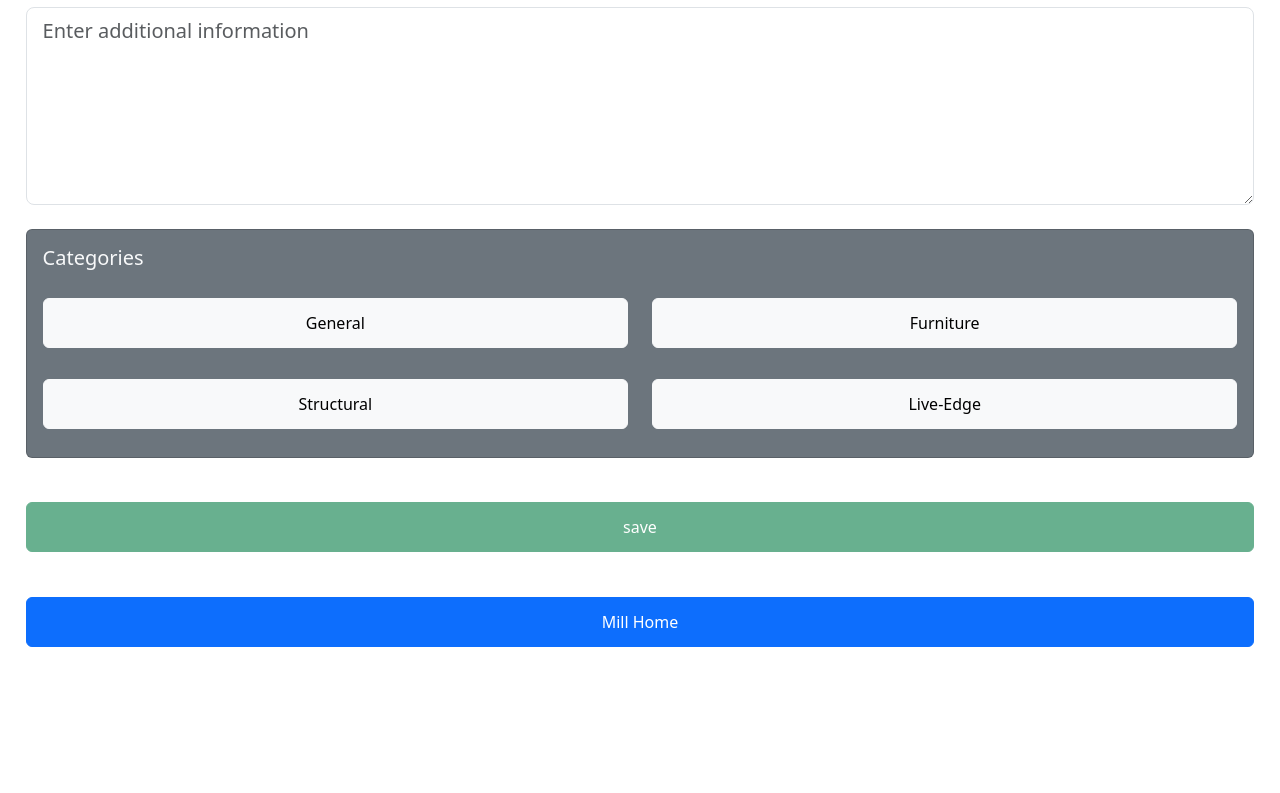
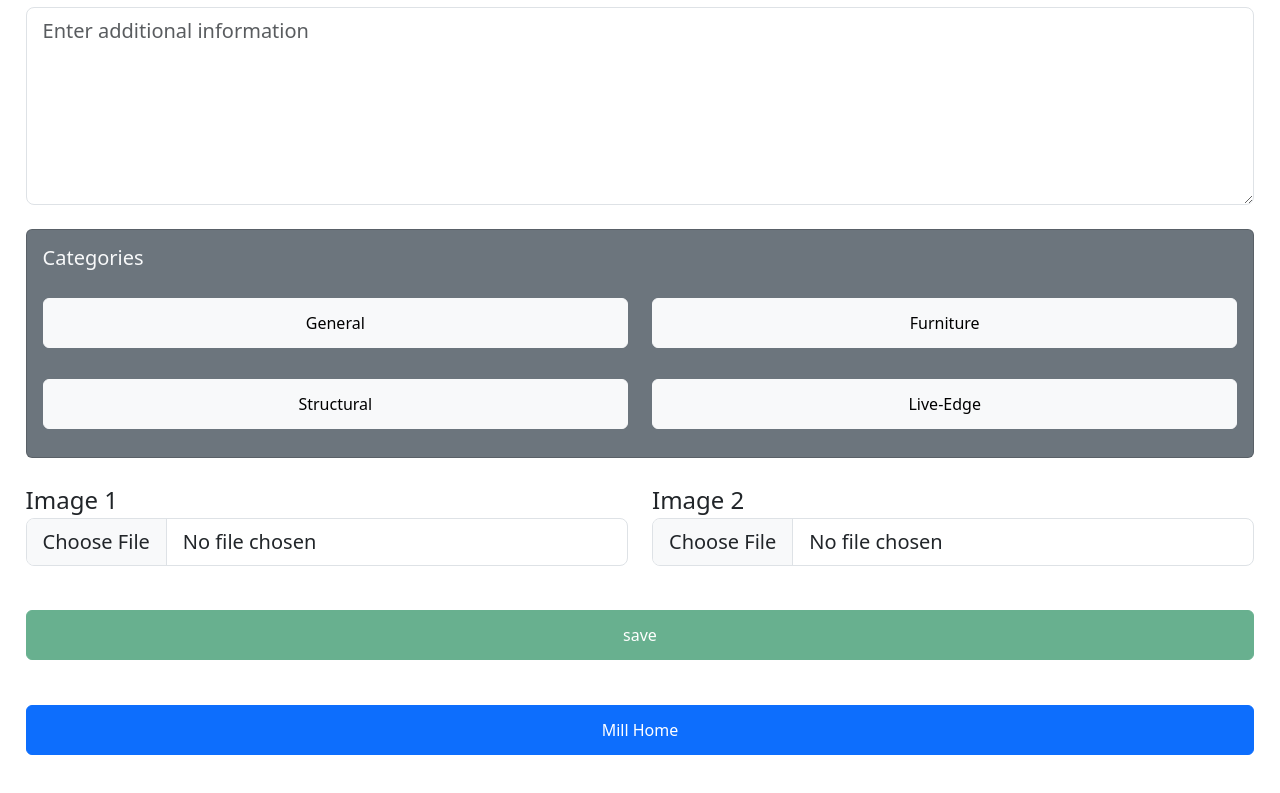
Before and after one commit to andrewcargill/sawmill_go, a React (Create React App) app in the folder mill/: page /mill_add_planks in a window 1280 px wide. Shown: the part 437-1230 px from the top of the page. Before the commit the page ends 1144 px from the top, so only its background shows below. Built offline with nearby package versions, Linux system fonts and the light colour scheme.

Commit message:
upload images for trees and planks

```diff
--- a/mill/src/Home.jsx
+++ b/mill/src/Home.jsx
@@ -5,7 +5,7 @@ const Home = () => {
     <div>
 
       <h1>Hello, Welcome to the Sawmill Go Frontend!</h1>
-      <p>v1.2.7</p>
+      <p>v1.2.8</p>
     </div>
   );
 };
--- a/mill/src/pages/MillAddPlanks.jsx
+++ b/mill/src/pages/MillAddPlanks.jsx
@@ -15,8 +15,6 @@ const MillAddPlanks = () => {
   const [width, setWidth] = useState("");
   const [depth, setDepth] = useState("");
   const [wood_grade, setWood_grade] = useState("");
-  const [success, setSuccess] = useState(false);
-  const [postId, setPostId] = useState(null);
   const [logIdExists, setLogIdExists] = useState(null);
   const [live_edge, setLive_edge] = useState(false);
   const [furniture, setFurniture] = useState(false);
@@ -24,37 +22,49 @@ const MillAddPlanks = () => {
   const [general, setGeneral] = useState(false);
   const [operator, setOperator] = useState(false);
   const [info, setInfo] = useState("");
+  const [imageOne, setImageOne] = useState("");
+  const [imageTwo, setImageTwo] = useState("");
+  const [success, setSuccess] = useState(false);
+  const [postId, setPostId] = useState(null);
 
   const handleSubmit = async (e) => {
     e.preventDefault();
 
     try {
+      const accessToken = localStorage.getItem("access_token");
+      const formData = new FormData();
+      formData.append("date", date);
+      formData.append("log", log);
+      formData.append("width", width);
+      formData.append("depth", depth);
+      formData.append("wood_grade", wood_grade);
+      formData.append("live_edge", live_edge);
+      formData.append("furniture", furniture);
+      formData.append("structural", structural);
+      formData.append("general", general);
+      formData.append("operator", operator);
+      formData.append("info", info);
+
+      if (imageOne !== "") {
+        formData.append("image1", imageOne);
+      }
+
+      if (imageTwo !== "") {
+        formData.append("image2", imageTwo);
+      }
+
       const response = await axios.post(
-        " https://sawmill-live-api-ecf54c3f35e6.herokuapp.com/api/plank/",
-        {
-          log,
-          width,
-          depth,
-          wood_grade,
-          date,
-          live_edge,
-          furniture,
-          structural,
-          general,
-          info,
-          operator,
-        },
+        "https://sawmill-live-api-ecf54c3f35e6.herokuapp.com/api/plank/",
+        formData,
         {
           headers: {
-            "Content-Type": "application/json",
-            Authorization: `Bearer ${localStorage.getItem("access_token")}`,
+            "Content-Type": "multipart/form-data",
+            Authorization: `Bearer ${accessToken}`,
           },
         }
       );
-
       console.log("Data created:", response.data);
 
-      // Reset form fields after successful submission
       setLog("");
       setWidth("");
       setDepth("");
@@ -66,6 +76,8 @@ const MillAddPlanks = () => {
       setGeneral(false);
       setInfo("");
       setOperator("");
+      setImageOne("");
+      setImageTwo("");
 
       setPostId(response.data.id);
       setSuccess(true); // Set success status to true
@@ -73,6 +85,56 @@ const MillAddPlanks = () => {
       console.error("Error creating data:", error);
     }
   };
+
+
+  // const handleSubmit = async (e) => {
+  //   e.preventDefault();
+
+  //   try {
+  //     const response = await axios.post(
+  //       " https://sawmill-live-api-ecf54c3f35e6.herokuapp.com/api/plank/",
+  //       {
+  //         log,
+  //         width,
+  //         depth,
+  //         wood_grade,
+  //         date,
+  //         live_edge,
+  //         furniture,
+  //         structural,
+  //         general,
+  //         info,
+  //         operator,
+  //       },
+  //       {
+  //         headers: {
+  //           "Content-Type": "application/json",
+  //           Authorization: `Bearer ${localStorage.getItem("access_token")}`,
+  //         },
+  //       }
+  //     );
+
+  //     console.log("Data created:", response.data);
+
+  //     // Reset form fields after successful submission
+  //     setLog("");
+  //     setWidth("");
+  //     setDepth("");
+  //     setWood_grade("");
+  //     setDate("");
+  //     setLive_edge(false);
+  //     setFurniture(false);
+  //     setStructural(false);
+  //     setGeneral(false);
+  //     setInfo("");
+  //     setOperator("");
+
+  //     setPostId(response.data.id);
+  //     setSuccess(true); // Set success status to true
+  //   } catch (error) {
+  //     console.error("Error creating data:", error);
+  //   }
+  // };
 
   const handleLogChange = (e) => {
     const logId = e.target.value;
@@ -276,6 +338,26 @@ const MillAddPlanks = () => {
               </Card>
             </Col>
           </Row>
+          <Row className="mb-4">
+            <Col xs={6}>
+              <label>Image 1</label>
+              <input
+            type="file"
+            accept="image/*"
+            className="form-control form-control-lg"
+            onChange={(e) => setImageOne(e.target.files[0])}
+          />
+            </Col>
+            <Col xs={6}>
+              <label>Image 2</label>
+              <input
+            type="file"
+            accept="image/*"
+            className="form-control form-control-lg"
+            onChange={(e) => setImageTwo(e.target.files[0])}
+          />
+            </Col>
+          </Row>
           {success && (
             <Alert key="success" variant="success">
               <p>Success! Data Stored.</p>
```
